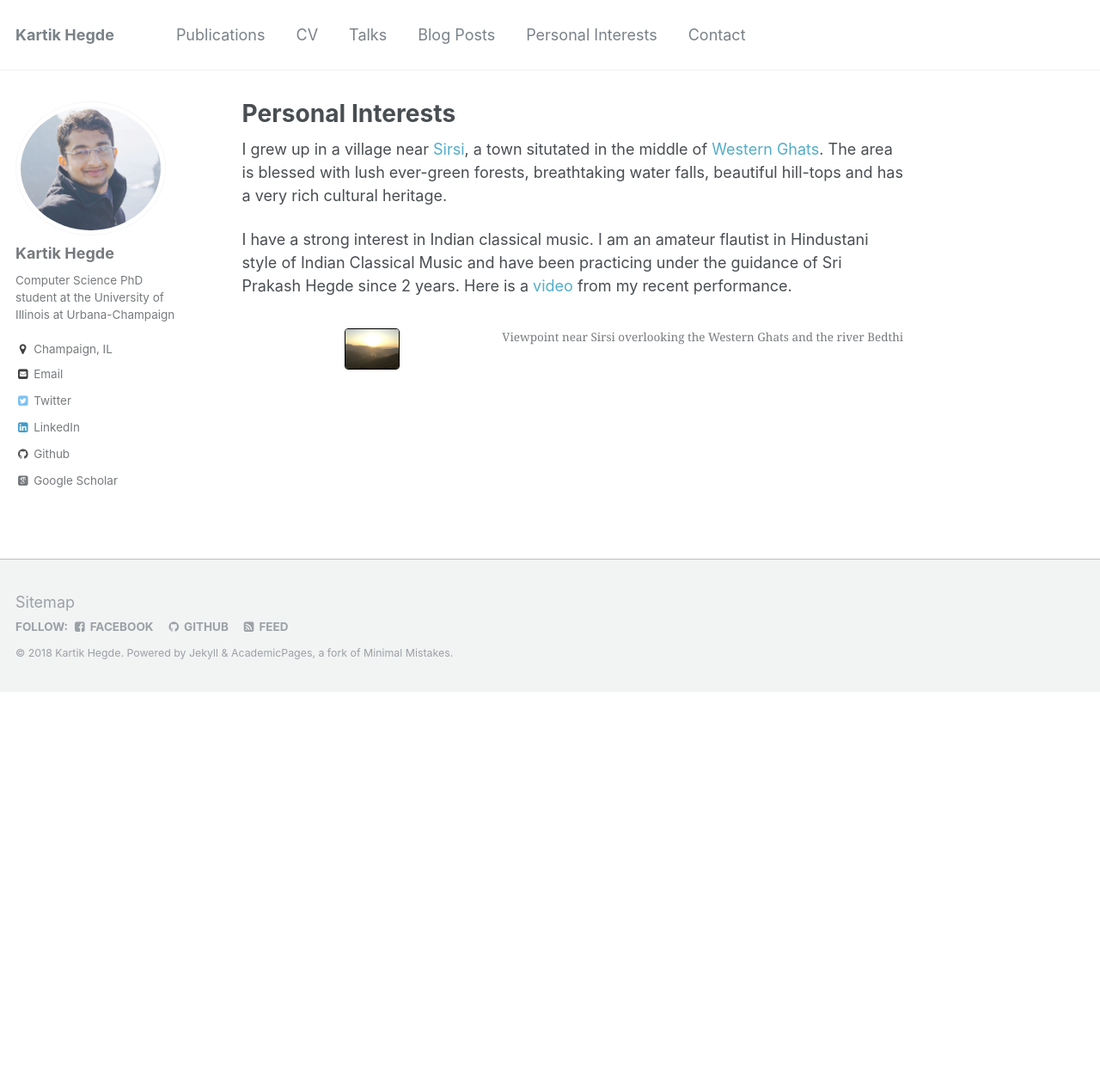
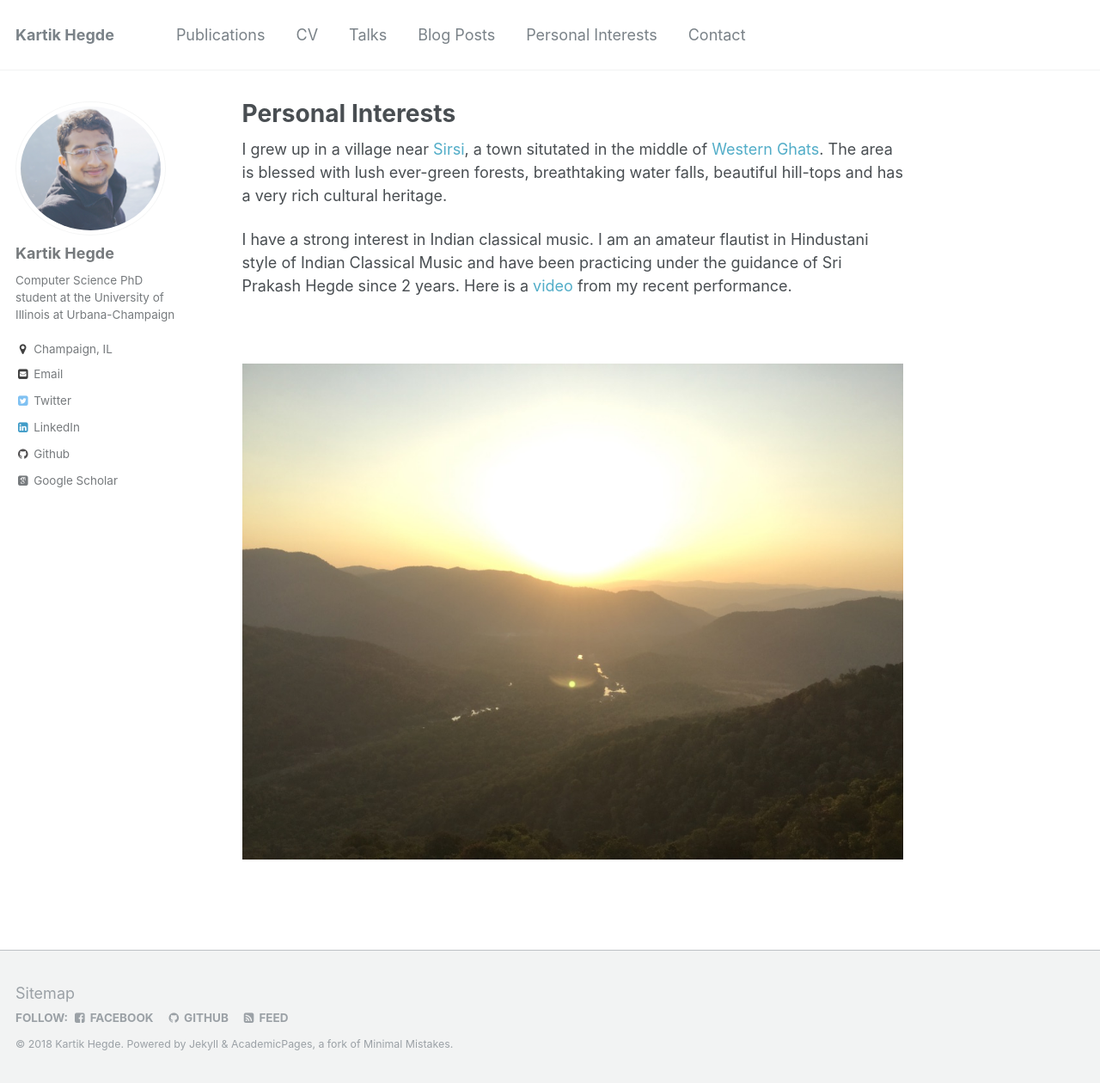
Before and after one commit to kartik-hegde/kartik-hegde.github.io, a Jekyll site: the page built from _pages/personal.md, in a window 1280 px wide and 1260 px high. Shown: the whole window at 86% size. Built offline with Jekyll 4.4.1, drawn with Linux system fonts in a browser that asks for light colours; some web fonts are replaced.

Commit message:
Update personal.md

```diff
--- a/_pages/personal.md
+++ b/_pages/personal.md
@@ -13,7 +13,11 @@ I grew up in a village near [Sirsi](https://en.wikipedia.org/wiki/Sirsi,_Karnata
 I have a strong interest in Indian classical music. I am an amateur flautist in Hindustani style of Indian Classical Music and have been practicing under the guidance of Sri Prakash Hegde since 2 years. Here is a [video](https://www.facebook.com/Karthikhegde7/videos/1413755802036304/){:target="_blank"} from my recent performance.
 
 
+<br/><br/> ![Viewpoint near Sirsi overlooking the Western Ghats and the river Bedthi](/images/Jenukallu_gudda.jpg)
+
+<!---
 <figure>
 <br/><br/><img src='/images/Jenukallu_gudda.jpg' style="border: 1px solid #000; max-width:64px; max-height:64px;">
 <figcaption>Viewpoint near Sirsi overlooking the Western Ghats and the river Bedthi</figcaption>
 </figure>
+-->
```
